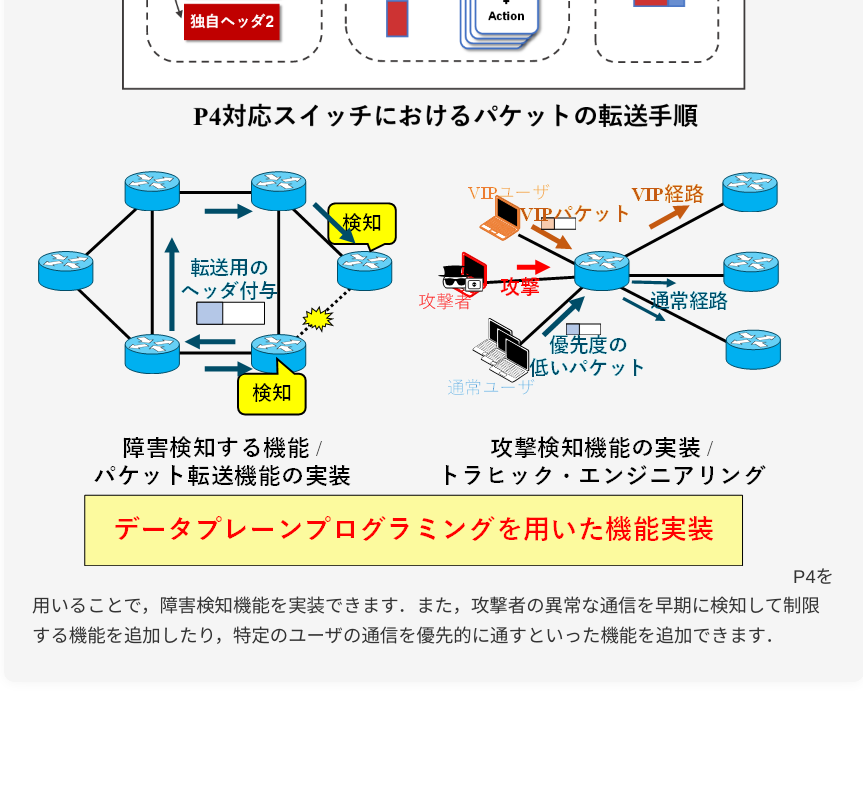
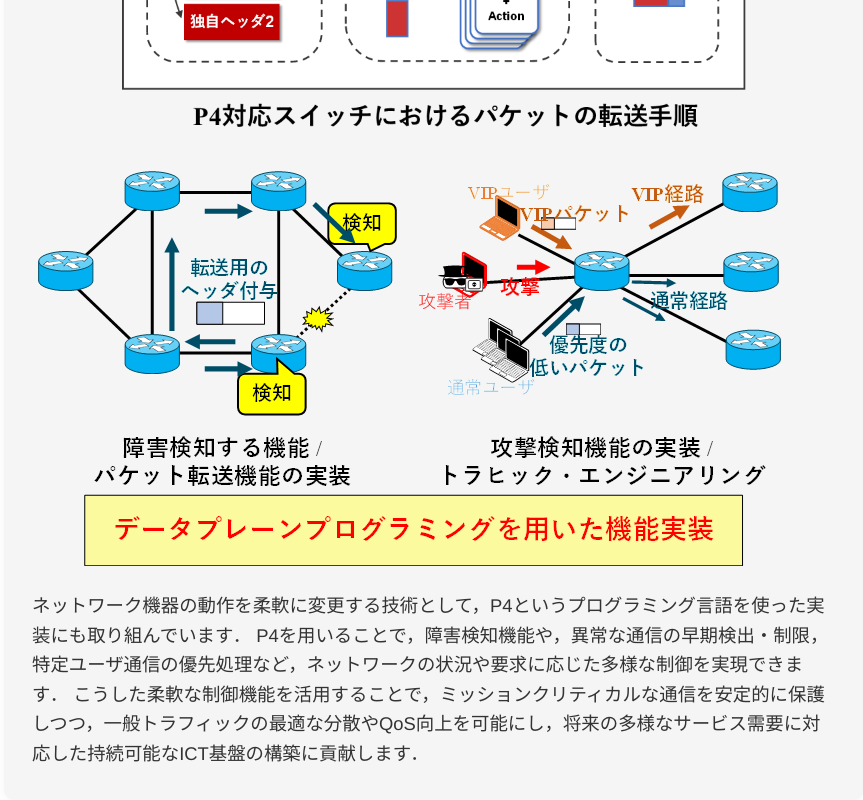
Before and after one commit to hmiushy/hmiushy.github.io, a plain HTML site: page research.html in a window 1280 px wide. Shown: the part 4458-5258 px from the top of the page, without its empty margins (206-1069 px from the left). Before the commit the page ends 5180 px from the top, so only its background shows below. Drawn offline with Linux system fonts and the light colour scheme.

Commit message:
Change contents

```diff
--- a/research.html
+++ b/research.html
@@ -50,7 +50,9 @@
             <h2>プログラマブルネットワーク</h2>
             <img src="images/network8.png" alt="プログラマブルネットワーク" style="max-width:100%;margin-bottom:16px;">
             <img src="images/network9.png" alt="データプレーンプログラミング" style="max-width:100%;margin-bottom:16px;">
-                P4を用いることで，障害検知機能を実装できます．また，攻撃者の異常な通信を早期に検知して制限する機能を追加したり，特定のユーザの通信を優先的に通すといった機能を追加できます．
+            <p>ネットワーク機器の動作を柔軟に変更する技術として，P4というプログラミング言語を使った実装にも取り組んでいます．
+                P4を用いることで，障害検知機能や，異常な通信の早期検出・制限，特定ユーザ通信の優先処理など，ネットワークの状況や要求に応じた多様な制御を実現できます．
+                こうした柔軟な制御機能を活用することで，ミッションクリティカルな通信を安定的に保護しつつ，一般トラフィックの最適な分散やQoS向上を可能にし，将来の多様なサービス需要に対応した持続可能なICT基盤の構築に貢献します．
             </p>
         </section>
     </main>
```
